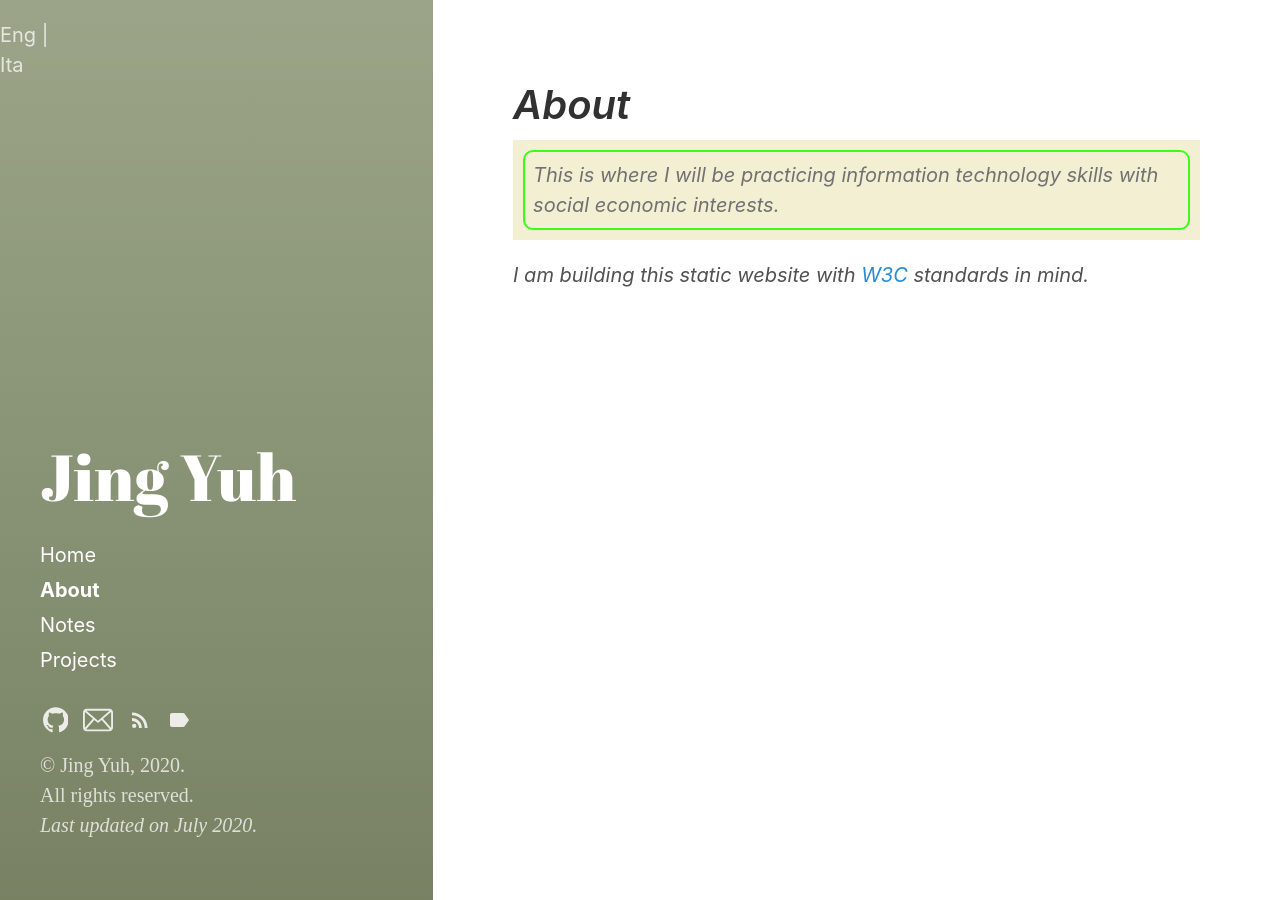
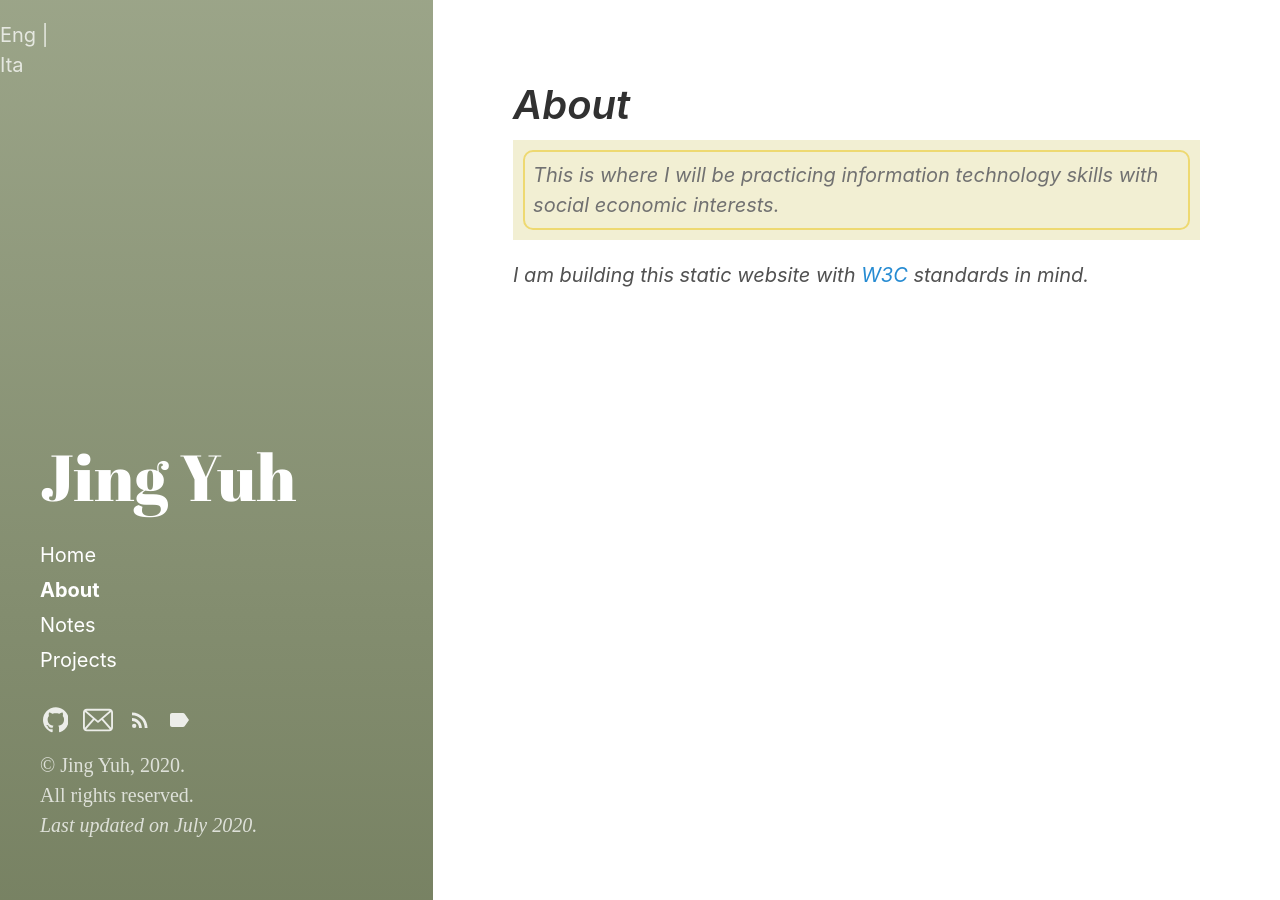
Before and after one commit to jyang123-bit/Website, a Jekyll site: the page built from category/About.md, in a window 1280 px wide. Built offline with Jekyll 4.4.1, drawn with Linux system fonts in a browser that asks for light colours.

Commit message:
Update _message.scss

```diff
--- a/_sass/hydeout/_message.scss
+++ b/_sass/hydeout/_message.scss
@@ -19,7 +19,7 @@
   right: 10px;
   bottom: 10px;
   border: 2px solid;
-  color: #39FF14; //Ronchi yellow: #F0D64E / #EED971FF / cactus green: #5C755E
+  color: #EED971FF; //Ronchi yellow: #F0D64E / #EED971FF / cactus green: #5C755E
   border-radius: 10px;
   content: '';
   display: block;
```
